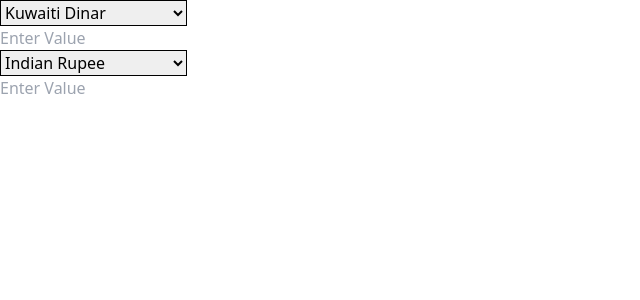
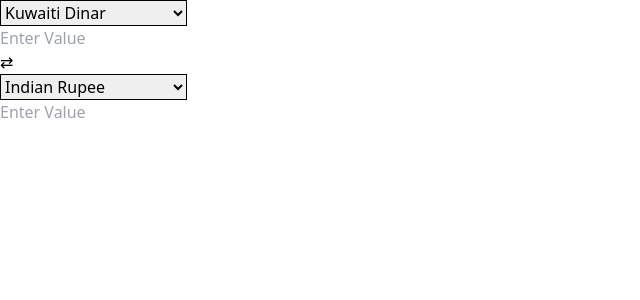
Before and after one commit to rajat1722/currencyConverter, a Nuxt app: page / in a window 1280 px wide. Shown: the top 300 px of the page, without its empty margins (0-640 px from the left). Built offline with nearby package versions, Linux system fonts and the light colour scheme.

Commit message:
added exchange button

```diff
--- a/app.vue
+++ b/app.vue
@@ -8,6 +8,8 @@
 
       <input class="block border-black" type="number" v-model="val1" placeholder="Enter Value" @input="changeVal2">
     </div>
+
+    <button @click="exchangeValues">&#8644;</button>
 
     <div class="container2">
       <select class="border border-black" name="currency" id="currencyList" v-model="selectedCurrency2">
@@ -53,6 +55,7 @@ let val2 = ref<number>()
 
 // this removes selectedCurrency2 from computedCurrencyList1
 const computedCurrencyList1 = computed(() => {
+
   return currencyNames.value.filter((currency) => currency !== selectedCurrency2.value)
 })
 
@@ -65,11 +68,24 @@ const computedCurrencyList2 = computed(() => {
 // this function calculates the value of val2 when val1 changes
 function changeVal2(){
   val2.value = (val1.value! / currencyWithVal[selectedCurrency1.value]) * currencyWithVal[selectedCurrency2.value]
+  console.log(2)
 }
 
 // this function calculates the value of val1 when val2 changes
 function changeVal1(){
   val1.value = (val2.value! / currencyWithVal[selectedCurrency2.value]) * currencyWithVal[selectedCurrency1.value]
+  console.log(1)
+}
+
+// this function exchange the value of both inputs and selectedCurrencies
+function exchangeValues(){
+  let temp: currencies | number = selectedCurrency1.value
+  selectedCurrency1.value = selectedCurrency2.value
+  selectedCurrency2.value = temp
+
+  temp = val1.value!
+  val1.value = val2.value
+  val2.value = temp
 }
 </script>
 
```
